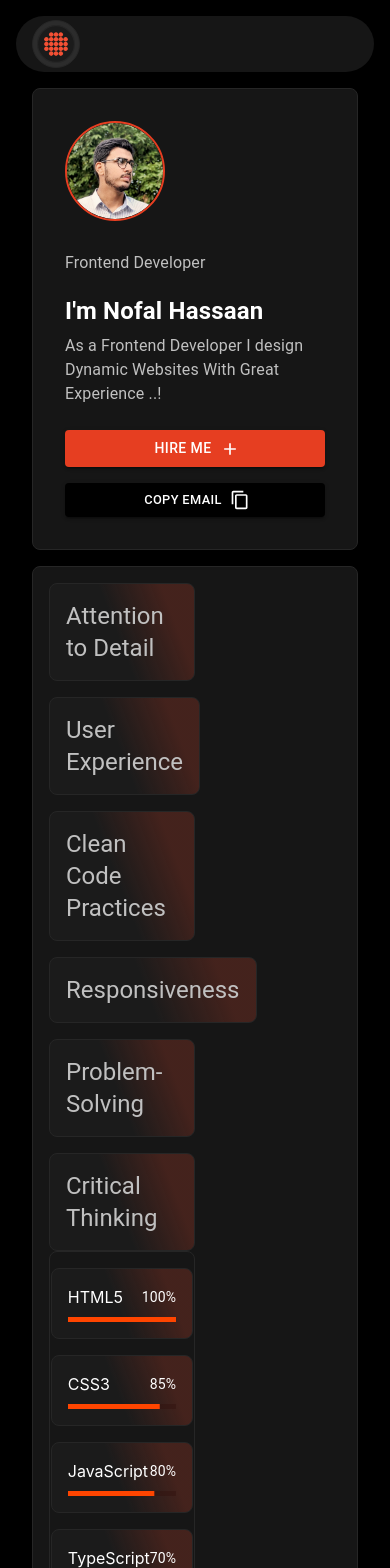
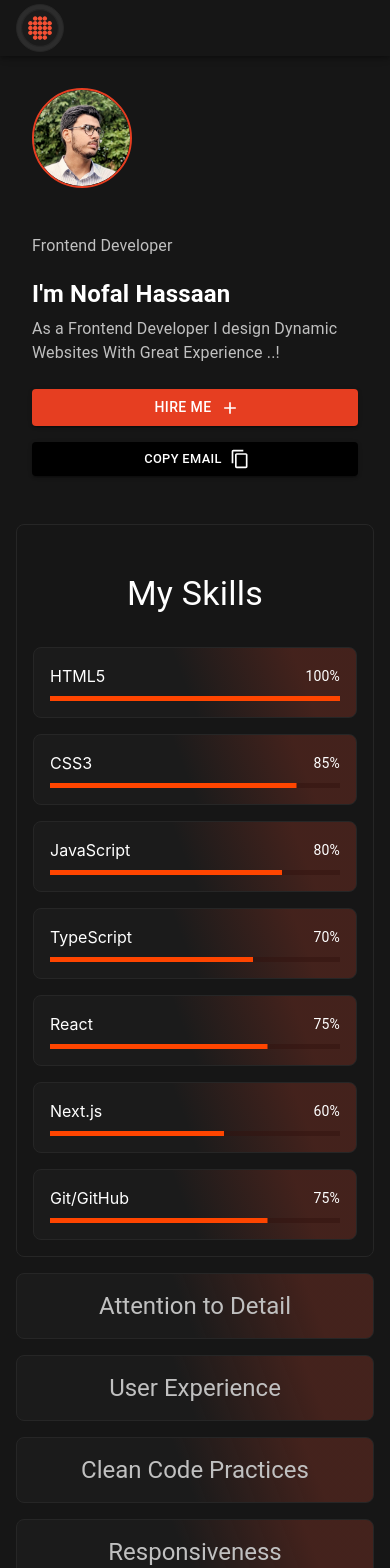
Before and after one commit to Nofal71/Personal-Portfolio, a React (Create React App) app: page / in a window 390 px wide. Shown: the top 1568 px of the page. Built offline with nearby package versions, Linux system fonts and the light colour scheme.

Commit message:
Working on My Recent Projects Section and Improving Code

```diff
--- a/src/App.js
+++ b/src/App.js
@@ -6,7 +6,7 @@ import Main from './Components/Sections/Main'
 
 const App = () => {
   return (
-    <div className='h-full p-4 w-full bg-black'>
+    <div className='h-full md:p-4 w-full bg-black'>
       <NavBar />
       <Main />
       <SkillSection />
--- a/src/Components/Header/NavBar.jsx
+++ b/src/Components/Header/NavBar.jsx
@@ -22,7 +22,7 @@ const NavBar = () => {
   };
 
   return (
-    <AppBar position="sticky" sx={{ backgroundColor: '#161616', zIndex: 50, borderRadius: '30px' }}>
+    <AppBar position="sticky" sx={{ backgroundColor: '#161616', zIndex: 50, borderRadius: { sm: '30px' } }}>
       <Toolbar sx={{ display: 'flex', justifyContent: 'space-between', height: '100%' }}>
         {/* LOGO */}
         <div onClick={toggleNav} style={{ cursor: 'pointer' }}>
--- a/src/Components/Sections/SkillSection.jsx
+++ b/src/Components/Sections/SkillSection.jsx
@@ -25,16 +25,16 @@ const SkillSection = () => {
     ];
 
     return (
-        <MainCard>
+        <MainCard sx={{ flexDirection: { xs: 'column', sm: 'row' } }}>
 
             {/* Left Section  */}
 
             <Box sx={{
                 display: 'flex',
-                flexDirection: { xs: 'column-reverse', md: 'column' },
+                flexDirection: 'column',
                 backgroundColor: '#161616',
                 p: 2,
-                width: 1 / 2,
+                width: { xs: 1, sm: 1 / 2 },
                 border: '1px solid #262626',
                 color: 'white',
                 borderRadius: '8px',
@@ -60,7 +60,13 @@ const SkillSection = () => {
 
             {/* Right Section  */}
 
-            <Box display={'flex'} gap={2} flexDirection={'row'} flexWrap={'wrap'} width={1 / 2}>
+            <Box sx={{
+                width: { xs: 1, sm: 1 / 2 },
+                display: 'flex',
+                flexDirection: 'row',
+                flexWrap: 'wrap',
+                gap: 2
+            }} >
                 {frontendSoftSkills.map((e, i) => (
                     <Box key={i} sx={{
                         display: 'flex',
@@ -72,7 +78,7 @@ const SkillSection = () => {
                         p: 2,
                         border: '1px solid #262626',
                         borderRadius: '8px',
-                        flexGrow: i % 3 === 2 ? 1 : 0.5
+                        flexGrow: { sm: i % 3 === 2 ? 1 : 0.5, xs: 1 }
                     }}>
                         <Typography variant='h5'>{e}</Typography>
                     </Box>
--- a/src/Components/utils/MainCard.jsx
+++ b/src/Components/utils/MainCard.jsx
@@ -8,11 +8,12 @@ const MainCard = ({ children, sx, ...props }) => {
         display: 'flex',
         flexDirection: { xs: 'column-reverse', md: 'row' },
         backgroundColor: '#161616',
-        m: 2,
+        gap: 2,
+        m: { xs: 0, sm: 2 },
         p: 2,
-        border: '1px solid #262626',
+        border: { sm: '1px solid #262626', xs: 'none' },
         color: 'white',
-        borderRadius: '8px',
+        borderRadius: { sm: '8px', xs: '0px' },
         ...sx,
       }}
       {...props}
```
